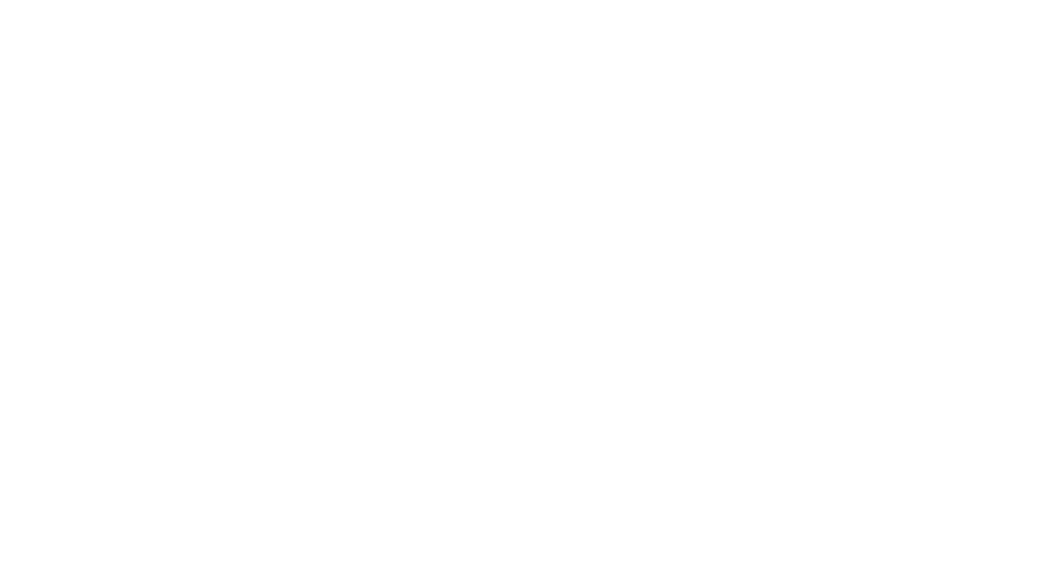
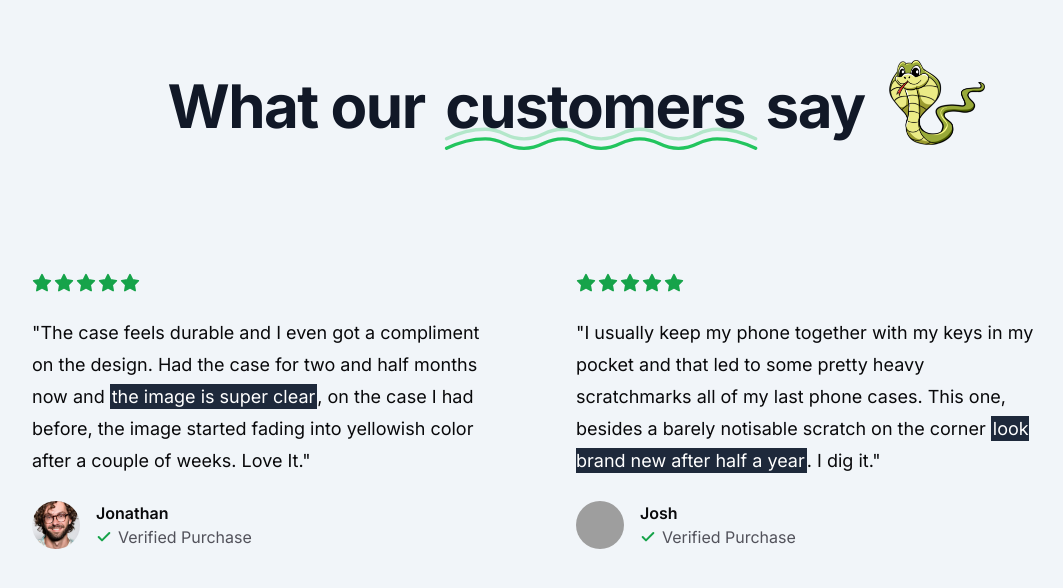
Before and after one commit to prabeshkunwar12/case_cobra, a Next.js app: page / in a window 1280 px wide. Shown: the part 1031-1619 px from the top of the page, without its empty margins (64-1127 px from the left). Before the commit the page ends 995 px from the top, so only its background shows below. Built offline with nearby package versions, Linux system fonts and the light colour scheme; no server answers; grey boxes are pictures that could not be loaded.

Commit message:
kinde auth implemented

```diff
--- a/package.json
+++ b/package.json
@@ -9,6 +9,7 @@
     "lint": "next lint"
   },
   "dependencies": {
+    "@kinde-oss/kinde-auth-nextjs": "^2.2.5",
     "@radix-ui/react-icons": "^1.3.0",
     "@radix-ui/react-slot": "^1.0.2",
     "class-variance-authority": "^0.7.0",
--- /dev/null
+++ b/src/app/api/auth/[kindeAuth]/route.ts
@@ -0,0 +1,2 @@
+import {handleAuth} from "@kinde-oss/kinde-auth-nextjs/server";
+export const GET = handleAuth();
--- a/src/app/page.tsx
+++ b/src/app/page.tsx
@@ -1,3 +1,4 @@
+import { Icons } from "@/components/Icons";
 import MaxWidthWrapper from "@/components/MaxWidthWrapper";
 import Phone from "@/components/Phone";
 import { Check, Star } from "lucide-react";
@@ -69,6 +70,71 @@ export default function Home() {
 					</div>
 				</MaxWidthWrapper>
 			</section>
+
+			{/** value proposition section */}
+			<section className="bg-slate-100 py-24">
+				<MaxWidthWrapper className="flex flex-col items-center gap-16 sm:gap-32">
+					<div className="flex flex-col lg:flex-row items-center gap-4 sm:gap-6">
+						<h2 className="order-1 mt-2 tracking-tight text-center text-balance !leading-tight font-bold text-5xl md:text-6xl text-gray-900">
+							What our <span className="relative px-2">customers <Icons.underline className="hidden sm:block pointer-events-none absolute inset-x-0 -bottom-6 text-green-500" /></span> say
+						</h2>
+						<img src="/snake-2.png" className="w-24 order-0 lg:order-2" />
+					</div>
+					<div className="mx-auto grid max-w-2xl grid-cols-1 px-4 lg:mx-0 lg:max-w-none lg:grid-cols-2 gap-y-16">
+						{/**first user review */}
+						<div className="flex flex-auto flex-col gap-4 lg:pr-8 xl:pr-20">
+							<div className="flex gap-0.5 mb-2">
+								<Star className="h-5 w-5 text-green-600 fill-green-600" />
+								<Star className="h-5 w-5 text-green-600 fill-green-600" />
+								<Star className="h-5 w-5 text-green-600 fill-green-600" />
+								<Star className="h-5 w-5 text-green-600 fill-green-600" />
+								<Star className="h-5 w-5 text-green-600 fill-green-600" />
+							</div>
+							<div className="text-lg leading-8">
+								<p>
+									&quot;The case feels durable and I even got a compliment on the design. Had the case for two and half months now and <span className="p-0.5 bg-slate-800 text-white">the image is super clear</span>, on the case I had before, the image started fading into yellowish color after a couple of weeks. Love It.&quot;
+								</p>
+							</div>
+							<div className="flex gap-4 mt-2">
+								<img className="rounded-full h-12 w-12 object-cover" src="/users/user-1.png" alt="user" />
+								<div className="flex flex-col">
+									<p className="font-semibold">Jonathan</p>
+									<div className="flex gap-1.5 items-center text-zinc-600">
+										<Check className="h-4 w-4 stroke-[3px] text-green-600" />
+										<p>Verified Purchase</p>
+									</div>
+								</div>
+							</div>
+						</div>
+						{/**second user review */}
+						<div className="flex flex-auto flex-col gap-4 lg:pr-8 xl:pr-20">
+							<div className="flex gap-0.5 mb-2">
+								<Star className="h-5 w-5 text-green-600 fill-green-600" />
+								<Star className="h-5 w-5 text-green-600 fill-green-600" />
+								<Star className="h-5 w-5 text-green-600 fill-green-600" />
+								<Star className="h-5 w-5 text-green-600 fill-green-600" />
+								<Star className="h-5 w-5 text-green-600 fill-green-600" />
+							</div>
+							<div className="text-lg leading-8">
+								<p>
+									&quot;I usually keep my phone together with my keys in my pocket and that led to some pretty heavy scratchmarks all of my last phone cases. This one, besides a barely notisable scratch on the corner <span className="p-0.5 bg-slate-800 text-white">look brand new after half a year</span>. I dig it.&quot;
+								</p>
+							</div>
+							<div className="flex gap-4 mt-2">
+								<img className="rounded-full h-12 w-12 object-cover" src="/users/user-4.png" alt="user" />
+								<div className="flex flex-col">
+									<p className="font-semibold">Josh</p>
+									<div className="flex gap-1.5 items-center text-zinc-600">
+										<Check className="h-4 w-4 stroke-[3px] text-green-600" />
+										<p>Verified Purchase</p>
+									</div>
+								</div>
+							</div>
+						</div>
+					</div>
+				</MaxWidthWrapper>
+
+			</section>
 		</div>
 	);
 }
--- /dev/null
+++ b/src/components/Icons.tsx
@@ -0,0 +1,20 @@
+import { LucideProps } from "lucide-react";
+
+export const Icons = {
+    underline: (props: LucideProps) => (
+        <svg {...props} viewBox='0 0 687 155'>
+            <g
+                stroke='currentColor'
+                strokeWidth='7'
+                fill='none'
+                fill-rule='evenodd'
+                strokeLinecap='round'
+                strokeLinejoin='round'>
+                <path
+                d='M20 98c27-13.3333333 54-20 81-20 40.5 0 40.5 20 81 20s40.626917-20 81-20 40.123083 20 80.5 20 40.5-20 81-20 40.5 20 81 20 40.626917-20 81-20c26.915389 0 53.748722 6.6666667 80.5 20'
+                opacity='.3'></path>
+                <path d='M20 118c27-13.3333333 54-20 81-20 40.5 0 40.5 20 81 20s40.626917-20 81-20 40.123083 20 80.5 20 40.5-20 81-20 40.5 20 81 20 40.626917-20 81-20c26.915389 0 53.748722 6.6666667 80.5 20'></path>
+            </g>
+        </svg>
+    )
+}
--- a/src/components/Navbar.tsx
+++ b/src/components/Navbar.tsx
@@ -2,10 +2,12 @@ import Link from "next/link"
 import MaxWidthWrapper from "./MaxWidthWrapper"
 import { buttonVariants } from "./ui/button"
 import { ArrowRight } from "lucide-react"
+import { getKindeServerSession } from "@kinde-oss/kinde-auth-nextjs/server"
 
-const Navbar = () => {
-    const user = undefined
-    const isAdmin = false
+const Navbar = async () => {
+    const { getUser } = getKindeServerSession()
+    const user = await getUser()
+    const isAdmin = user?.email === process.env.ADMIN_EMAIL
     return (
         <nav className="sticky z-[100] h-14 inset-x-0 top-0 w-full border-b border-gray-200 bg-white/75 backdrop-blur-lg transition-all">
             <MaxWidthWrapper>
```
Also changed, not shown: 1 other file (tests, documents, lock files or other folders).
